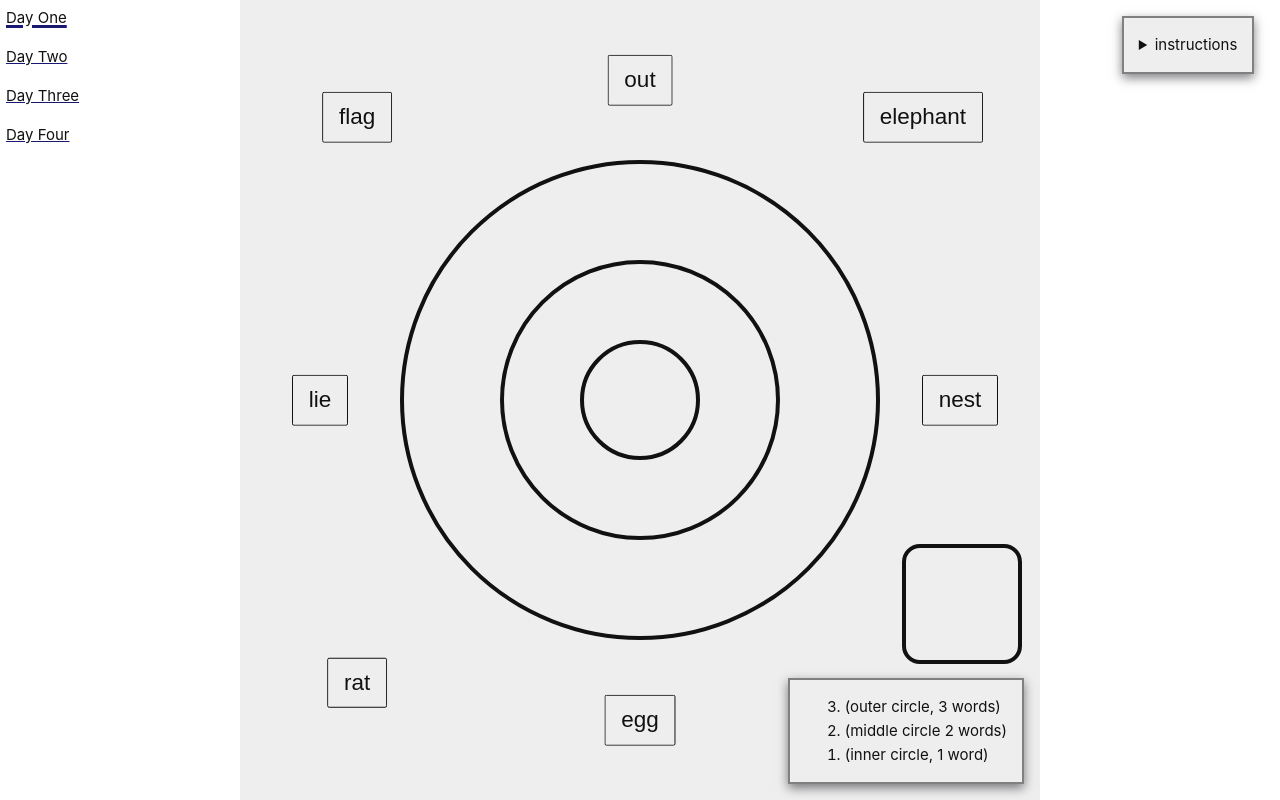
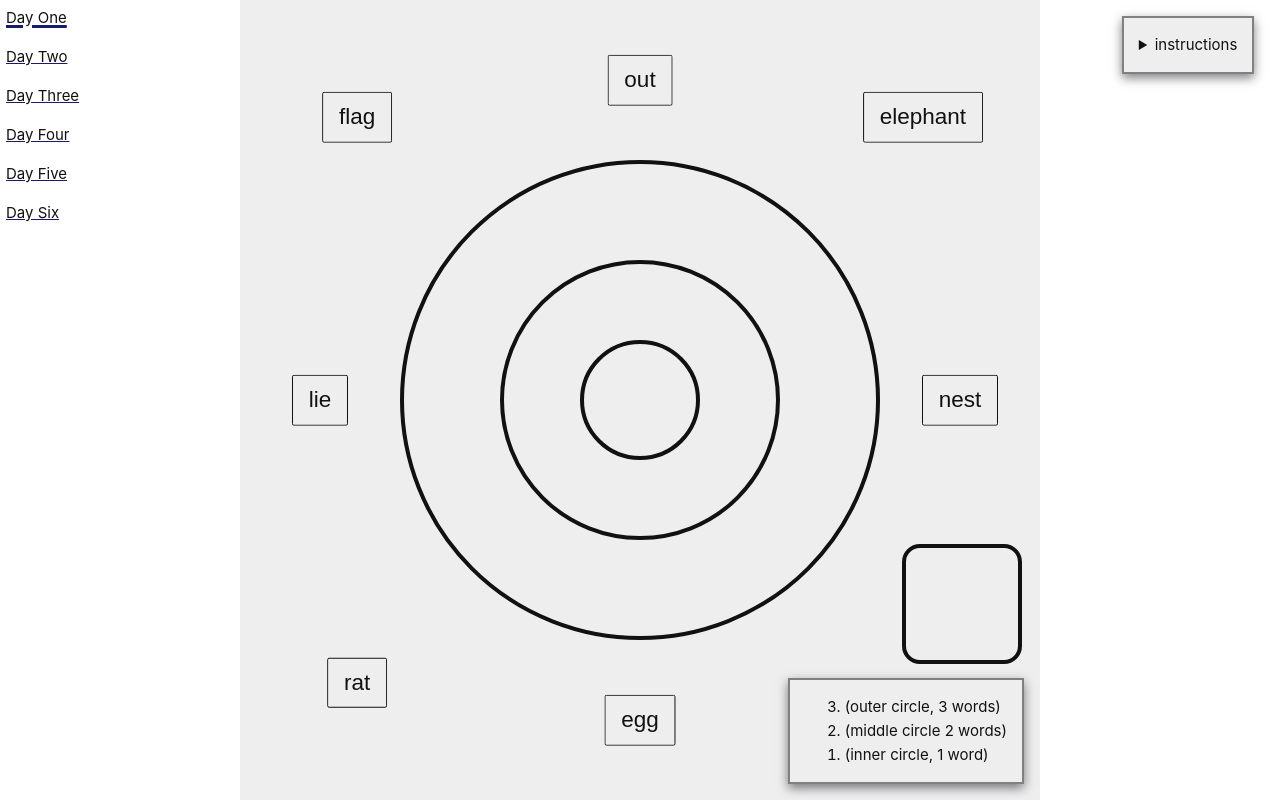
Before and after one commit to macgyver/ripples, a Vue app: page / in a window 1280 px wide. Built offline with nearby package versions, Linux system fonts and the light colour scheme.

Commit message:
add 2 days

```diff
--- a/src/ripples.js
+++ b/src/ripples.js
@@ -14,6 +14,12 @@ const RIPPLES = [
     'and', // outlier
   ],
   [
+    ['three letter body parts', 'arm', 'eye', 'toe'],
+    ['talk, with sauce', 'jaw', 'lip'],
+    ['food, with sauce', 'rib'],
+    'knee',
+  ],
+  [
     ['onomatopoeia', 'moo', 'splash', 'burp'],
     ['website verbs', 'tweet', 'yelp'],
     ['lose it', 'snap'],
@@ -24,6 +30,12 @@ const RIPPLES = [
     ['creepy movies with The', 'fly', 'crow'],
     ['cafeteria chant', 'fight'],
     'bat',
+  ],
+  [
+    ['what a superhero might be known for', 'telepathy', 'invisibility', 'shapeshifting'],
+    ['possible response to danger', 'flying', ' fighting'],
+    ['concern for a zoom meeting', 'freezing'],
+    'melting',
   ],
 ]
 
```
